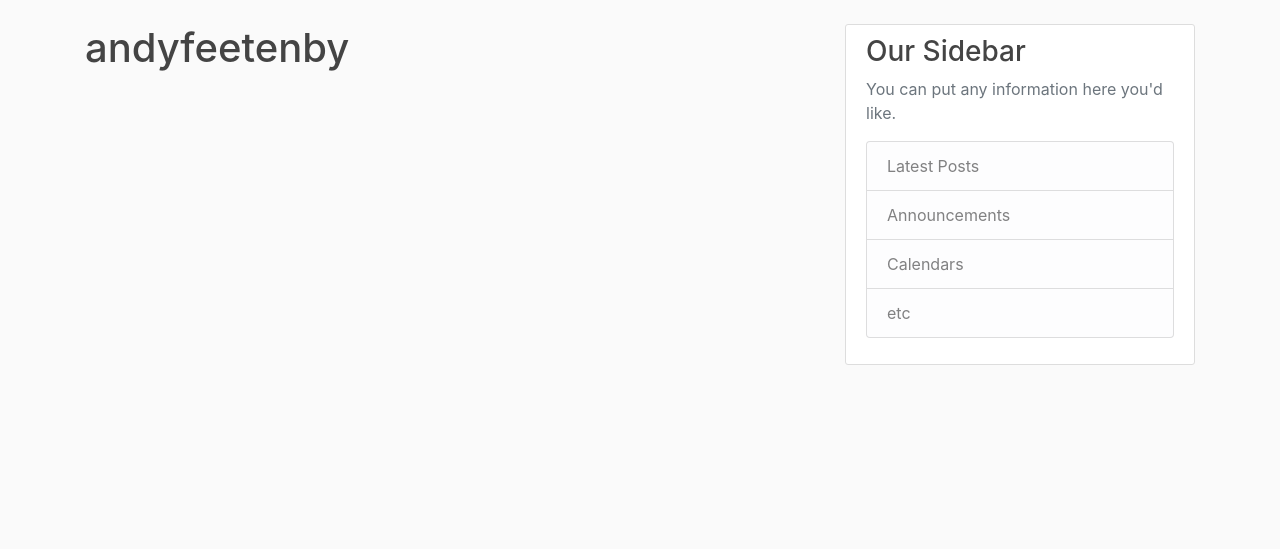
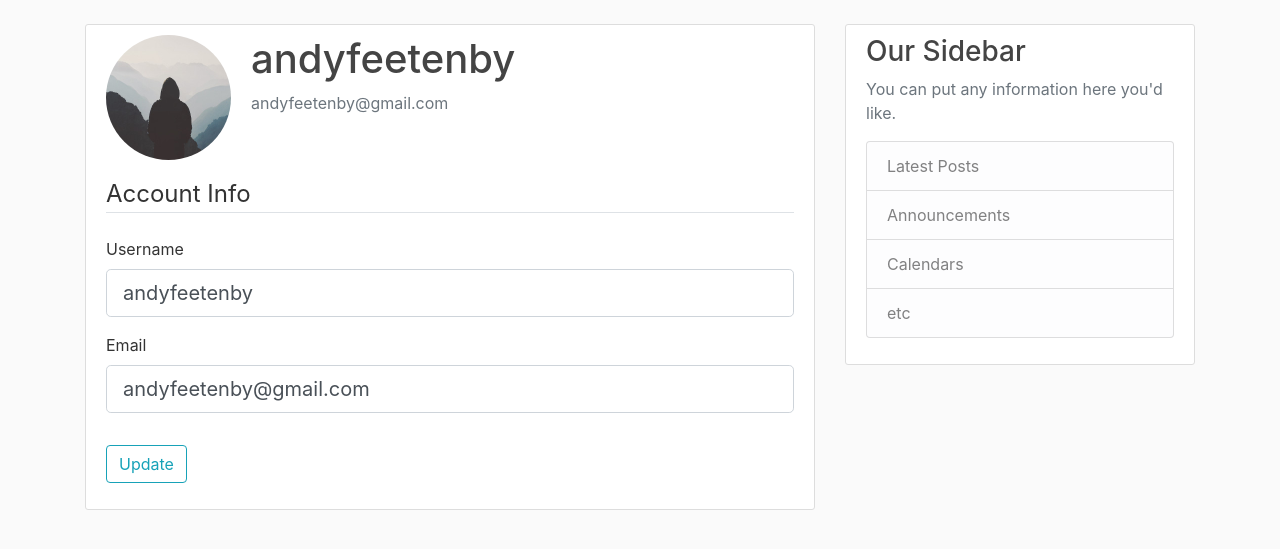
Before and after one commit to afeets/flask_blog, a Flask app: page /User/account in a window 1280 px wide. Shown: the part 56-605 px from the top of the page. Run offline with Flask 3, Linux system fonts and the light colour scheme; a user stored in the database is signed in.

Commit message:
Added UpdateAccountForm with validation to Account.html page. Updated User blueprint to include static folder

```diff
--- a/Flask_Blog/app/User/forms.py
+++ b/Flask_Blog/app/User/forms.py
@@ -1,4 +1,5 @@
 from flask_wtf import FlaskForm
+from flask_login import current_user
 from wtforms import StringField, PasswordField, SubmitField, BooleanField
 from wtforms.validators import DataRequired, Length, Email, EqualTo, ValidationError
 from app.models import User
@@ -36,3 +37,26 @@ class LoginForm(FlaskForm):
     validators=[DataRequired()])
   remember = BooleanField('Remember Me')
   submit = SubmitField('Login')
+
+
+class UpdateAccountForm(FlaskForm):
+  username = StringField('Username',
+    validators=[DataRequired(), Length(min=2, max=20)])
+  email = StringField('Email',
+    validators=[DataRequired(), Email()])
+  submit = SubmitField('Update')
+
+  # Custom Validation, only run if username or email is to be changed
+  def validate_username(self, username):
+    if username.data != current_user.username:
+      user = User.query.filter_by(username = username.data).first()
+
+      if user:
+        raise ValidationError('That username is already taken')
+
+  def validate_email(self, email):
+    if email.data != current_user.email:
+      user = User.query.filter_by(email = email.data).first()
+
+      if user:
+        raise ValidationError('That email is already registered')
--- a/Flask_Blog/app/User/templates/User/account.html
+++ b/Flask_Blog/app/User/templates/User/account.html
@@ -1,5 +1,51 @@
 {% extends "public/templates/public_template.html" %}
 {% block title %}Account{% endblock %}
 {% block content %}
-<h1>{{ current_user.username }}</h1>
+  <div class="content-section">
+    <div class="media">
+      <img class="rounded-circle account-img" src="{{ image_file }}">
+      <div class="media-body">
+        <h2 class="account-heading">{{ current_user.username }}</h2>
+        <p class="text-secondary">{{ current_user.email }}</p>
+      </div>
+    </div>
+    <!-- FORM HERE -->
+    <form action="" method="POST">
+      {{ form.hidden_tag() }} <!-- adds csrf token -->
+      <fieldset class="form-group">
+        <legend class="border-bottom mb-4">Account Info</legend>
+        <div class="form-group">
+          {{ form.username.label(class="form-control-label") }}
+
+          {% if form.username.errors %}
+            {{ form.username(class="form-control form-control-lg is-invalid") }}
+            <div class="invalid-feedback">
+              {% for error in form.username.errors %}
+                <span>{{ error }}</span>
+              {% endfor %}
+            </div>
+          {% else %}
+            {{ form.username(class="form-control form-control-lg") }}
+          {% endif %}
+        </div>
+
+        <div class="form-group">
+          {{ form.email.label(class="form-control-label") }}
+          {% if form.email.errors %}
+            {{ form.email(class="form-control form-control-lg is-invalid") }}
+            <div class="invalid-feedback">
+              {% for error in form.email.errors %}
+                <span>{{ error }}</span>
+              {% endfor %}
+            </div>
+          {% else %}
+            {{ form.email(class="form-control form-control-lg") }}
+          {% endif %}
+        </div>
+      </fieldset>
+      <div class="form-group">
+        {{ form.submit(class="btn btn-outline-info") }}
+      </div>
+    </form>
+  </div>
 {% endblock %}
--- a/Flask_Blog/app/User/views.py
+++ b/Flask_Blog/app/User/views.py
@@ -1,12 +1,14 @@
 from app import app, db, bcrypt
 from flask import Blueprint, render_template, request, redirect, url_for, flash
 from flask_login import login_user, logout_user, current_user, login_required
-from app.User.forms import LoginForm, RegistrationForm
+from app.User.forms import LoginForm, RegistrationForm, UpdateAccountForm
 from app.models import User
 
 user_blueprint = Blueprint('User',
                                 __name__,
-                                template_folder='templates/User')
+                                template_folder='templates/User',
+                                static_folder='static'
+                                )
 
 @user_blueprint.route("/register", methods=["GET","POST"])
 def register():
@@ -62,7 +64,21 @@ def logout():
   return redirect(url_for('home'))
 
 
-@user_blueprint.route("/account")
+@user_blueprint.route("/account", methods=["GET","POST"])
 @login_required
 def account():
-  return render_template('account.html', title='Account')
+  form = UpdateAccountForm()
+  if form.validate_on_submit():
+    current_user.username = form.username.data
+    current_user.email = form.email.data
+    db.session.commit()
+    flash('Your account has been updated.','success')
+    return redirect(url_for('User.account'))
+  elif request.method == "GET":
+    # populate form with current info
+    form.username.data = current_user.username
+    form.email.data = current_user.email
+
+
+  image_file = url_for('User.static', filename='profile_pics/' + current_user.image_file)
+  return render_template('account.html', title='Account', image_file=image_file, form=form)
```
Also changed, not shown: Flask_Blog/app/User/static/profile_pics/default.jpg (added), Flask_Blog/app/site.db.
